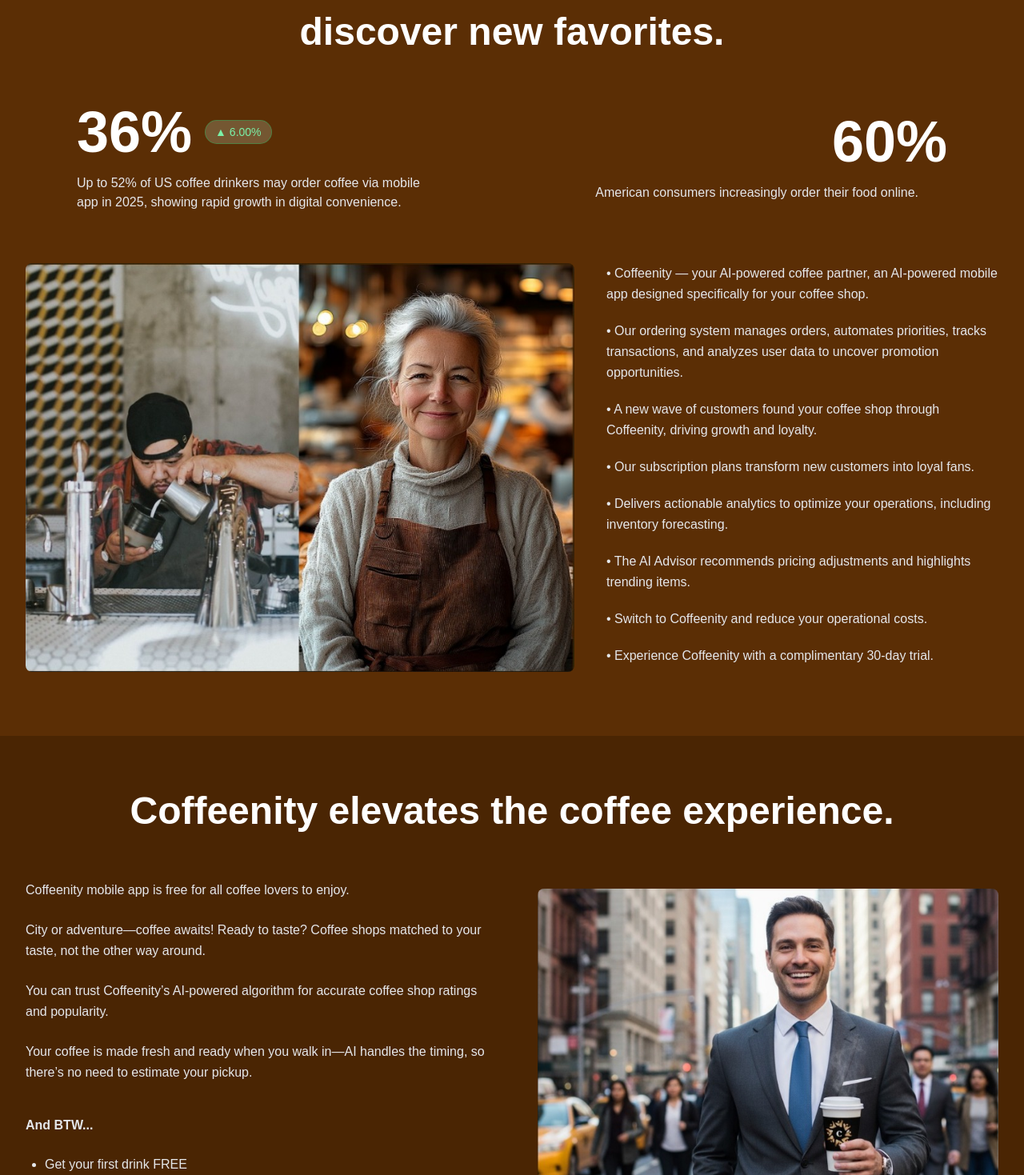
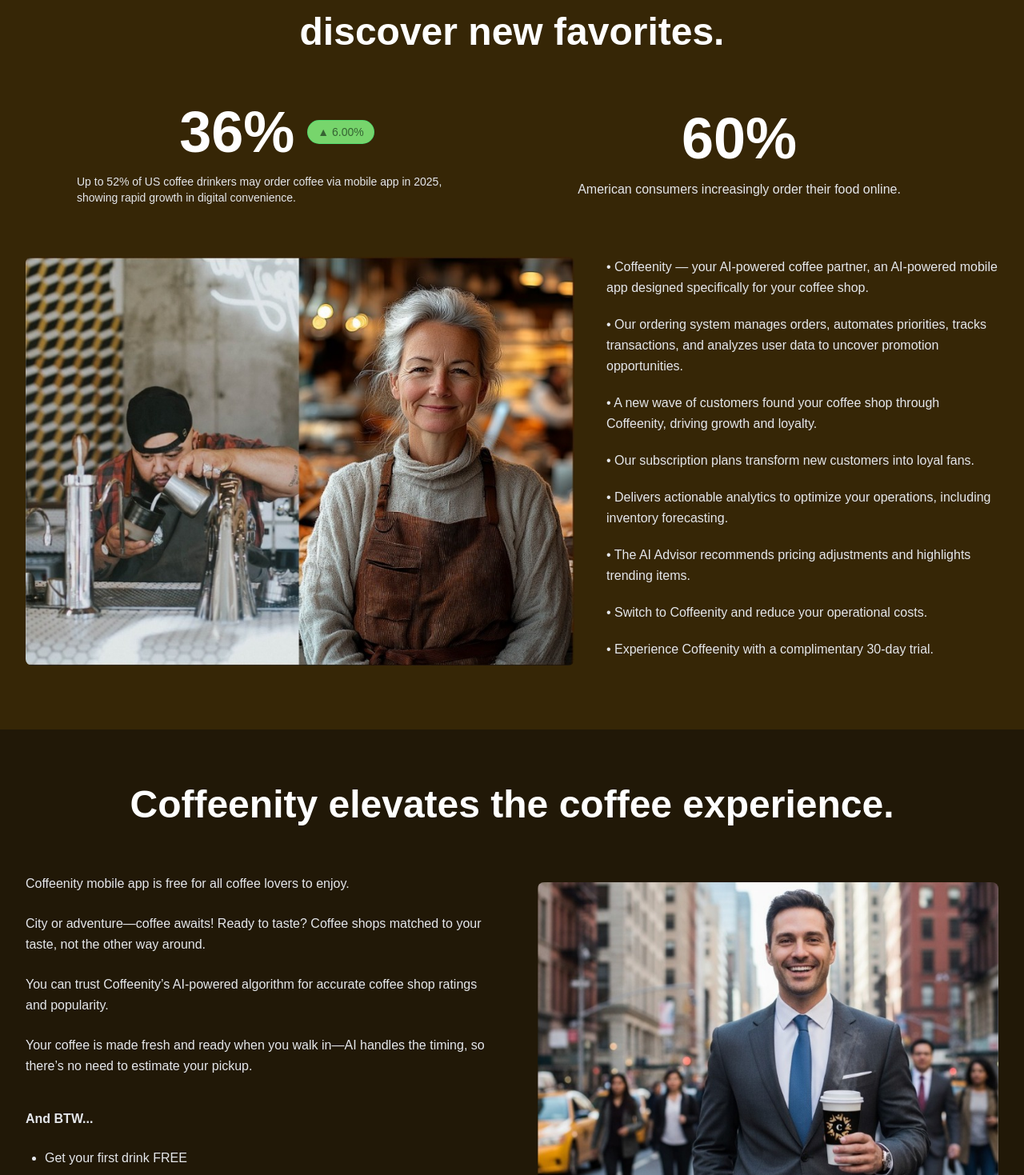
Before and after one commit to NikhilThakur3536/coffee-landing-page, a Next.js app: page / in a window 1280 px wide. Shown: the part 1721-3190 px from the top of the page at 80% size. Built offline with nearby package versions, Linux system fonts and the light colour scheme.

Commit message:
updates:  updated the background color with the colro asked to in the feedback points, changed the text bg color as mentioned in the feedback points alsso made the text center allighed in the metrics section

```diff
--- a/app/components/CommunitySection.jsx
+++ b/app/components/CommunitySection.jsx
@@ -1,6 +1,6 @@
 export default function CoffeeCommunity() {
   return (
-    <section className="w-full bg-[#5b2e05] text-white pt-12 sm:pt-16 pb-12 sm:pb-20">
+    <section className="w-full bg-[#362606] text-white pt-12 sm:pt-16 pb-12 sm:pb-20">
 
       {/* Heading */}
       <div className="max-w-6xl mx-auto px-5 sm:px-6 lg:px-8 text-center mb-10 sm:mb-14">
@@ -15,19 +15,19 @@
 
         {/* Left stat */}
         <div className="text-center md:text-left">
-          <div className="flex items-center justify-center md:justify-start gap-3 sm:gap-4">
-            <h3 className="text-5xl sm:text-6xl md:text-7xl font-bold">36%</h3>
-            <span className="bg-green-100/20 text-green-300 text-xs sm:text-sm font-medium px-3 py-1 rounded-full border border-green-400/30">
+          <div className="flex max-w-125 items-center justify-center md:justify-center gap-3 sm:gap-4">
+            <h3 className="text-5xl  sm:text-6xl md:text-7xl font-bold">36%</h3>
+            <span className="bg-[#77D56C] text-[#366433] text-xs sm:text-sm font-medium px-3 py-1 rounded-full border border-green-400/30">
               ▲ 6.00%
             </span>
           </div>
-          <p className="mt-4 text-sm sm:text-base text-gray-200 max-w-md mx-auto md:mx-0">
+          <p className="mt-4 text-sm sm:text-md text-gray-200 max-w-125 md:mx-0">
             Up to 52% of US coffee drinkers may order coffee via mobile app in 2025, showing rapid growth in digital convenience.
           </p>
         </div>
 
         {/* Right stat */}
-        <div className="text-center md:text-right">
+        <div className="text-center ">
           <h3 className="text-5xl sm:text-6xl md:text-7xl font-bold">60%</h3>
           <p className="mt-4 text-sm sm:text-base text-gray-200 max-w-md mx-auto md:ml-auto">
             American consumers increasingly order their food online.
--- a/app/components/Experience.jsx
+++ b/app/components/Experience.jsx
@@ -1,6 +1,6 @@
 export default function CoffeeExperience() {
   return (
-    <section className="w-full bg-[#4a2503] text-white pt-12 sm:pt-16 pb-12 sm:pb-20">
+    <section className="w-full bg-[#211807] text-white pt-12 sm:pt-16 pb-12 sm:pb-20">
 
       {/* Heading */}
       <div className="max-w-6xl mx-auto px-5 sm:px-6 lg:px-8 text-center mb-10 sm:mb-14">
```
